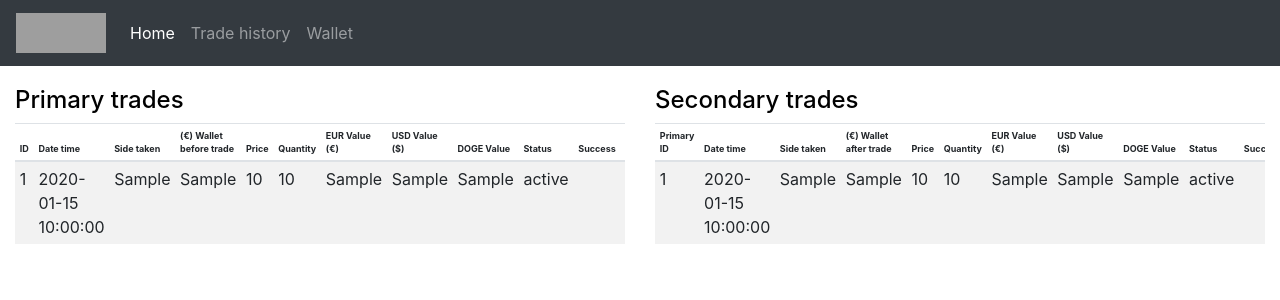
After one commit to JellevdBosch-github/IPBDAM4_webapp, a Flask app: template app/templates/trade/history.html in a window 1280 px wide. The commit adds this page. Shown: the top 300 px of the page. Run offline with Flask 2, Linux system fonts and the light colour scheme; the template is opened without the code that fills it: most values are stand-ins (such as "Sample title", 1, 10 or a date in 2020); some libraries are stand-ins or nearby versions; grey boxes are pictures that could not be loaded.

Commit message:
Finished Version 1

```diff
--- a/app.py
+++ b/app.py
@@ -0,0 +1,5 @@
+from app import app
+
+
+if __name__ == '__main__':
+    app.run(host='127.0.0.1', port=5000, debug=True)
--- /dev/null
+++ b/app/static/nav.css
@@ -0,0 +1,7 @@
+body {
+  padding-bottom: 20px;
+}
+
+.navbar {
+  margin-bottom: 20px;
+}
--- a/app/templates/base.html
+++ b/app/templates/base.html
@@ -4,14 +4,15 @@
 	<meta charset="UTF-8">
 	<title>{% block title %} {% endblock %}</title>
     <meta name="viewport" content="width=device-width, initial-scale=1, shrink-to-fit=no">
-<!--    <link rel="stylesheet" href="{{ url_for('static', filename='main.css') }}">-->
-<!--    <link rel="stylesheet" href="{{ url_for('static', filename='nav.css') }}">-->
+    <link rel="stylesheet" href="{{ url_for('static', filename='main.css') }}">
+    <link rel="stylesheet" href="{{ url_for('static', filename='nav.css') }}">
+<link rel="stylesheet" href="https://maxcdn.bootstrapcdn.com/bootstrap/4.0.0/css/bootstrap.min.css" integrity="sha384-Gn5384xqQ1aoWXA+058RXPxPg6fy4IWvTNh0E263XmFcJlSAwiGgFAW/dAiS6JXm" crossorigin="anonymous">
 	{% block head %} {% endblock %}
 </head>
 <body>
 	<nav class="navbar navbar-expand-sm navbar-dark bg-dark">
         <a class="navbar-brand" href="/">
-<!--            <img src="{{ url_for('static', filename='images/logo.png') }}" width="90" height="40" alt="logo">-->
+            <img src="{{ url_for('static', filename='images/logo.png') }}" width="90" height="40" alt="logo">
         </a>
         <button class="navbar-toggler" type="button" data-toggle="collapse" data-target="#navbarsExample03" aria-controls="navbarsExample03" aria-expanded="false" aria-label="Toggle navigation">
             <span class="navbar-toggler-icon"></span>
@@ -22,6 +23,12 @@
                 <li class="nav-item active">
                     <a class="nav-link" href="/">Home <span class="sr-only">(current)</span></a>
                 </li>
+                <li class="nav-item">
+                    <a class="nav-link" href="/trade/history">Trade history <span class="sr-only">(current)</span></a>
+                </li>
+                <li class="nav-item">
+                    <a class="nav-link" href="/wallet">Wallet <span class="sr-only">(current)</span></a>
+                </li>
             </ul>
         </div>
     </nav>
@@ -31,5 +38,8 @@
         </header>
         {% block content %}{% endblock %}
     </section>
+    <script src="https://code.jquery.com/jquery-3.2.1.slim.min.js" integrity="sha384-KJ3o2DKtIkvYIK3UENzmM7KCkRr/rE9/Qpg6aAZGJwFDMVNA/GpGFF93hXpG5KkN" crossorigin="anonymous"></script>
+    <script src="https://cdnjs.cloudflare.com/ajax/libs/popper.js/1.12.9/umd/popper.min.js" integrity="sha384-ApNbgh9B+Y1QKtv3Rn7W3mgPxhU9K/ScQsAP7hUibX39j7fakFPskvXusvfa0b4Q" crossorigin="anonymous"></script>
+    <script src="https://maxcdn.bootstrapcdn.com/bootstrap/4.0.0/js/bootstrap.min.js" integrity="sha384-JZR6Spejh4U02d8jOt6vLEHfe/JQGiRRSQQxSfFWpi1MquVdAyjUar5+76PVCmYl" crossorigin="anonymous"></script>
 </body>
 </html>
--- /dev/null
+++ b/app/templates/trade/history.html
@@ -0,0 +1,98 @@
+{% extends "base.html" %}
+{% block head %}
+    <style>th {font-size: 9px} td {font-size: 11}</style>
+{% endblock %}
+{% block title %} {{ title }} {% endblock %}
+{% block content %}
+<div class="container-fluid">
+    <main role="main" class="row">
+        <div class="col-md-6">
+            <h4 style="color: black" class="display-5">Primary trades</h4>
+            <div class="table-responsive">
+                <table class="table table-striped table-sm">
+                    <thead>
+                        <tr>
+                            <th>ID</th>
+                            <th>Date time</th>
+                            <th>Side taken</th>
+                            <th>(€) Wallet before trade</th>
+                            <th>Price</th>
+                            <th>Quantity</th>
+                            <th>EUR Value (€)</th>
+                            <th>USD Value ($)</th>
+                            <th>DOGE Value</th>
+                            <th>Status</th>
+                            <th>Success</th>
+                            <th>Error code</th>
+                            <th>Error message</th>
+                        </tr>
+                    </thead>
+                    <tbody>
+                        {% for trade in p_trades %}
+                            <tr>
+                                <td>{{ trade['id'] }}</td>
+                                <td>{{ trade['date_time'] }}</td>
+                                <td>{{ trade['taker_side'] }}</td>
+                                <td>{{ trade['wallet_eur_value'] }}</td>
+                                <td>{{ trade['price'] }}</td>
+                                <td>{{ trade['quantity'] }}</td>
+                                <td>{{ trade['eur_value'] }}</td>
+                                <td>{{ trade['usd_value'] }}</td>
+                                <td>{{ trade['doge_value'] }}</td>
+                                <td>{{ trade['status'] }}</td>
+                                <td>{{ trade['success'] }}</td>
+                                <td>{{ trade['error_code'] }}</td>
+                                <td>{{ trade['error_message'] }}</td>
+                            </tr>
+                        {% endfor %}
+                    </tbody>
+                </table>
+            </div>
+        </div>
+        <div class="col-md-6">
+            <h4 style="color: black" class="display-5">Secondary trades</h4>
+            <div class="table-responsive">
+                <table class="table table-striped table-sm">
+                    <thead>
+                        <tr>
+                            <th>Primary ID</th>
+                            <th>Date time</th>
+                            <th>Side taken</th>
+                            <th>(€) Wallet after trade</th>
+                            <th>Price</th>
+                            <th>Quantity</th>
+                            <th>EUR Value (€)</th>
+                            <th>USD Value ($)</th>
+                            <th>DOGE Value</th>
+                            <th>Status</th>
+                            <th>Success</th>
+                            <th>Error code</th>
+                            <th>Error message</th>
+                        </tr>
+                    </thead>
+                    <tbody>
+                        {% for trade in s_trades %}
+                            <tr>
+                                <td>{{ trade['id'] }}</td>
+                                <td>{{ trade['date_time'] }}</td>
+                                <td>{{ trade['taker_side'] }}</td>
+                                <td>{{ trade['wallet_eur_value'] }}</td>
+                                <td>{{ trade['price'] }}</td>
+                                <td>{{ trade['quantity'] }}</td>
+                                <td>{{ trade['eur_value'] }}</td>
+                                <td>{{ trade['usd_value'] }}</td>
+                                <td>{{ trade['doge_value'] }}</td>
+                                <td>{{ trade['status'] }}</td>
+                                <td>{{ trade['success'] }}</td>
+                                <td>{{ trade['error_code'] }}</td>
+                                <td>{{ trade['error_message'] }}</td>
+                            </tr>
+                        {% endfor %}
+                    </tbody>
+                </table>
+            </div>
+        </div>
+    </main>
+</div>
+
+{% endblock %}
```
Also changed, not shown: app/__init__.py (+5 -5 lines), app/database/connection.py (added, +29 -0 lines), app/graphs/candlestick.py (+26 -2 lines), app/routes/dashboard/controller.py (added, +44 -0 lines), app/routes/trade/controller.py (added, +66 -0 lines), app/templates/dashboard/index.html (added, +21 -0 lines), app/templates/dashboard/wallet.html (added, +34 -0 lines), app/trading/trade.py (deleted, +0 -10 lines), app/utils.py (+12 -2 lines), config/config.py (+7 -1 lines), tests/convert_currency.py (added, +26 -0 lines), app/database/__init__.py (added), app/routes/dashboard/__init__.py (added), app/routes/trade/__init__.py (added), 2 more files.
